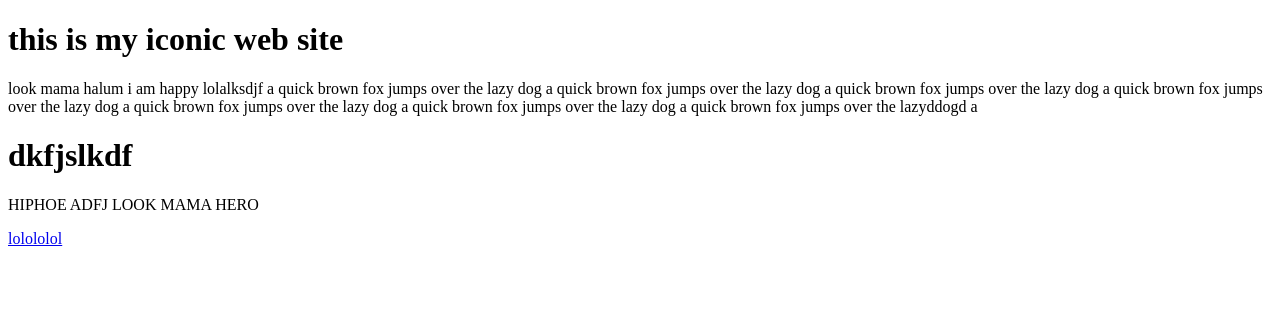
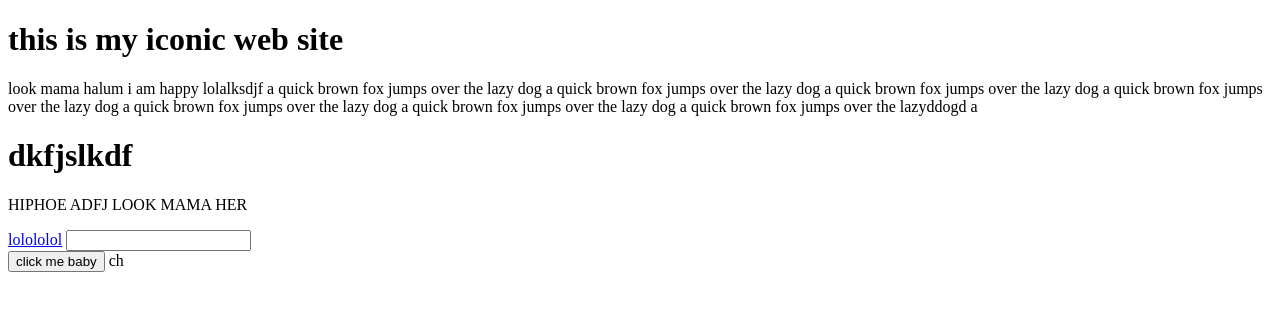
Before and after one commit to coder-army-mridul/mridul-s-created-wedsite, a plain HTML site: page index.html in a window 1280 px wide. Drawn offline with Linux system fonts and the light colour scheme.

Commit message:
ready button

```diff
--- a/index.html
+++ b/index.html
@@ -12,7 +12,10 @@
         look mama halum i am happy lolalksdjf a quick brown fox jumps over the lazy dog a quick brown fox jumps over the lazy dog a quick brown fox jumps over the lazy dog a quick brown fox jumps over the lazy dog a quick brown fox jumps over the lazy dog a quick brown fox jumps over the lazy dog a quick brown fox jumps over the lazyddogd a
     </p>
     <h1>dkfjslkdf</h1>
-    <P> HIPHOE ADFJ LOOK MAMA HERO</P>
+    <P> HIPHOE ADFJ LOOK MAMA HER</P>
     <a href="youtube.com">lolololol</a>
+    <input type="text" name="" id="">
+    <br>
+    <button>click me baby</button>
 </body>
-</html>
+</html> ch
```
